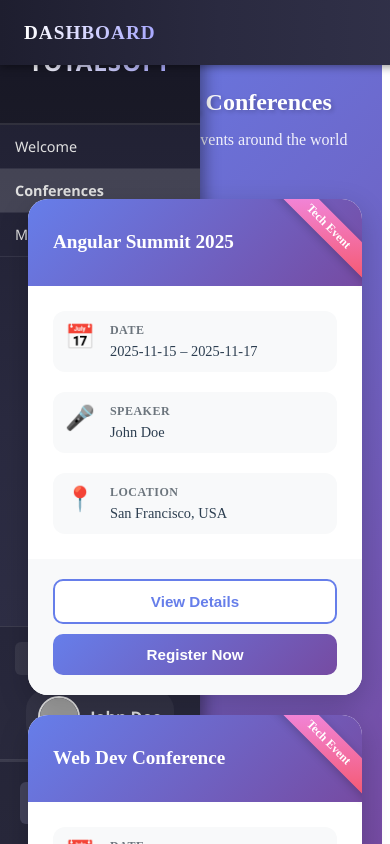
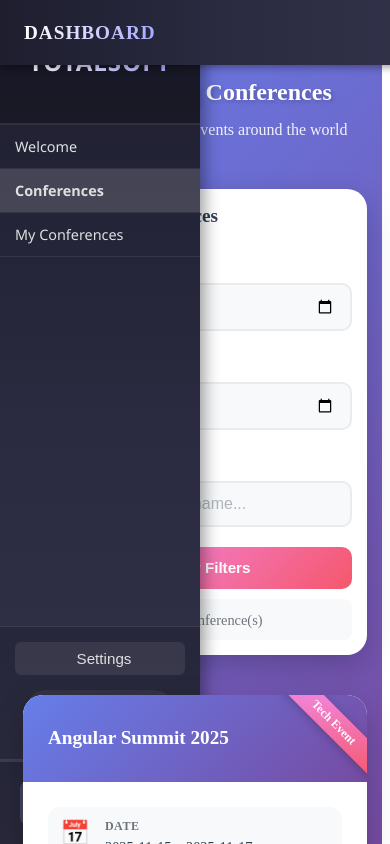
Before and after one commit to FeliciaMM/Angular, an Angular app in the folder my-first-project/: page /pages/conferences in a window 390 px wide. Shown: the top 844 px of the page. Built offline with nearby package versions, Linux system fonts and the light colour scheme; grey boxes are pictures that could not be loaded.

Commit message:
filtre faine

```diff
--- a/my-first-project/src/app/pages/conferences/conferences.html
+++ b/my-first-project/src/app/pages/conferences/conferences.html
@@ -1,22 +1,63 @@
-<!-- <h2>Upcoming Conferences</h2>
-
-<div *ngIf="isLoading">Loading conferences...</div>
-<div *ngIf="errorMessage">{{ errorMessage }}</div>
-
-<ul *ngIf="!isLoading && !errorMessage">
-  <li *ngFor="let conf of conferences" class="conference-card">
-    <strong>{{ conf.title }}</strong
-    ><br />
-    🗓️ {{ conf.startDate }} – {{ conf.endDate }}<br />
-    🎤 {{ conf.speaker }}<br />
-    📍 {{ conf.location }}
-  </li>
-</ul> -->
-
 <div class="conferences-container">
   <div class="header">
     <h1>🎯 Upcoming Conferences</h1>
     <p class="subtitle">Discover amazing tech events around the world</p>
+  </div>
+
+  <!-- Filters Section -->
+  <div class="filters-section" *ngIf="!isLoading && !errorMessage">
+    <h2 class="filters-title">🔍 Filter Conferences</h2>
+
+    <div class="filters-container">
+      <div class="filter-group">
+        <label for="startDate">
+          <span class="filter-icon">📅</span>
+          Start Date
+        </label>
+        <input
+          type="date"
+          id="startDate"
+          [(ngModel)]="filterStartDate"
+          (change)="applyFilters()"
+          class="filter-input">
+      </div>
+
+      <div class="filter-group">
+        <label for="endDate">
+          <span class="filter-icon">📅</span>
+          End Date
+        </label>
+        <input
+          type="date"
+          id="endDate"
+          [(ngModel)]="filterEndDate"
+          (change)="applyFilters()"
+          class="filter-input">
+      </div>
+
+      <div class="filter-group">
+        <label for="speaker">
+          <span class="filter-icon">🎤</span>
+          Speaker
+        </label>
+        <input
+          type="text"
+          id="speaker"
+          [(ngModel)]="filterSpeaker"
+          (input)="applyFilters()"
+          placeholder="Search by speaker name..."
+          class="filter-input">
+      </div>
+
+      <div class="filter-actions">
+        <button class="clear-filters-btn" (click)="clearFilters()">
+          ✖️ Clear Filters
+        </button>
+        <div class="results-count">
+          Found: <strong>{{ filteredConferences.length }}</strong> conference(s)
+        </div>
+      </div>
+    </div>
   </div>
 
   <!-- Loading State -->
@@ -29,12 +70,12 @@
   <div *ngIf="errorMessage" class="error-container">
     <div class="error-icon">⚠️</div>
     <p>{{ errorMessage }}</p>
-    <button class="retry-btn" (click)="ngOnInit()">Try Again</button>
+    <button class="retry-btn" (click)="loadConferences()">Try Again</button>
   </div>
 
   <!-- Conferences Grid -->
-  <div *ngIf="!isLoading && !errorMessage && conferences.length > 0" class="conferences-grid">
-    <div *ngFor="let conf of conferences" class="conference-card">
+  <div *ngIf="!isLoading && !errorMessage && filteredConferences.length > 0" class="conferences-grid">
+    <div *ngFor="let conf of filteredConferences" class="conference-card">
       <div class="card-ribbon">Tech Event</div>
 
       <div class="card-header">
@@ -74,10 +115,14 @@
     </div>
   </div>
 
-  <!-- Empty State -->
-  <div *ngIf="!isLoading && !errorMessage && conferences.length === 0" class="empty-state">
+  <!-- Empty State / No Results -->
+  <div *ngIf="!isLoading && !errorMessage && filteredConferences.length === 0" class="empty-state">
     <div class="empty-icon">📭</div>
-    <h3>No Conferences Available</h3>
-    <p>Check back later for upcoming events!</p>
+    <h3>No Conferences Found</h3>
+    <p *ngIf="conferences.length > 0">Try adjusting your filters</p>
+    <p *ngIf="conferences.length === 0">Check back later for upcoming events!</p>
+    <button *ngIf="conferences.length > 0" class="clear-filters-btn" (click)="clearFilters()">
+      Clear Filters
+    </button>
   </div>
 </div>
--- a/my-first-project/src/app/pages/conferences/conferences.scss
+++ b/my-first-project/src/app/pages/conferences/conferences.scss
@@ -1,24 +1,5 @@
-// h2 {
-//   color: #3f51b5;
-//   margin-bottom: 1rem;
-// }
-
-// ul {
-//   list-style-type: none;
-//   padding: 0;
-// }
-
-// .conference-card {
-//   background: #f9f9f9;
-//   margin: 0.75rem 0;
-//   padding: 1rem;
-//   border-radius: 10px;
-//   box-shadow: 0 2px 4px rgba(0, 0, 0, 0.1);
-// }
-
-
-
 .conferences-container {
+  margin-left: 250px; // Ajustează după lățimea sidebar-ului tău (240px, 250px, etc.)
   padding: 100px 40px 40px 40px;
   min-height: 100vh;
   background: linear-gradient(135deg, #667eea 0%, #764ba2 100%);
@@ -42,6 +23,111 @@
     color: rgba(255, 255, 255, 0.9);
     font-size: 1.2rem;
     margin: 0;
+  }
+}
+
+// Filters Section
+.filters-section {
+  background: white;
+  border-radius: 20px;
+  padding: 30px;
+  margin-bottom: 40px;
+  box-shadow: 0 10px 30px rgba(0, 0, 0, 0.2);
+  animation: fadeInUp 0.8s ease;
+
+  .filters-title {
+    color: #2c3e50;
+    font-size: 1.5rem;
+    font-weight: 700;
+    margin: 0 0 25px 0;
+  }
+
+  .filters-container {
+    display: grid;
+    grid-template-columns: repeat(auto-fit, minmax(220px, 1fr));
+    gap: 20px;
+    align-items: end;
+
+    .filter-group {
+      display: flex;
+      flex-direction: column;
+      gap: 8px;
+
+      label {
+        color: #2c3e50;
+        font-weight: 600;
+        font-size: 0.9rem;
+        display: flex;
+        align-items: center;
+        gap: 8px;
+
+        .filter-icon {
+          font-size: 1.2rem;
+        }
+      }
+
+      .filter-input {
+        padding: 12px 15px;
+        border: 2px solid #e9ecef;
+        border-radius: 10px;
+        font-size: 1rem;
+        transition: all 0.3s ease;
+        background: #f8f9fa;
+
+        &:focus {
+          outline: none;
+          border-color: #667eea;
+          background: white;
+          box-shadow: 0 0 0 3px rgba(102, 126, 234, 0.1);
+        }
+
+        &::placeholder {
+          color: #adb5bd;
+        }
+      }
+    }
+
+    .filter-actions {
+      display: flex;
+      flex-direction: column;
+      gap: 10px;
+
+      .clear-filters-btn {
+        background: linear-gradient(135deg, #f093fb 0%, #f5576c 100%);
+        color: white;
+        border: none;
+        padding: 12px 20px;
+        border-radius: 10px;
+        font-size: 0.95rem;
+        font-weight: 600;
+        cursor: pointer;
+        transition: all 0.3s ease;
+        white-space: nowrap;
+
+        &:hover {
+          transform: translateY(-2px);
+          box-shadow: 0 5px 15px rgba(245, 87, 108, 0.4);
+        }
+
+        &:active {
+          transform: translateY(0);
+        }
+      }
+
+      .results-count {
+        text-align: center;
+        color: #6c757d;
+        font-size: 0.9rem;
+        padding: 10px;
+        background: #f8f9fa;
+        border-radius: 8px;
+
+        strong {
+          color: #667eea;
+          font-size: 1.1rem;
+        }
+      }
+    }
   }
 }
 
@@ -268,6 +354,24 @@
   p {
     font-size: 1.2rem;
     opacity: 0.9;
+    margin-bottom: 20px;
+  }
+
+  .clear-filters-btn {
+    background: white;
+    color: #667eea;
+    border: none;
+    padding: 12px 30px;
+    border-radius: 25px;
+    font-size: 1rem;
+    font-weight: 600;
+    cursor: pointer;
+    transition: all 0.3s ease;
+
+    &:hover {
+      transform: translateY(-2px);
+      box-shadow: 0 5px 20px rgba(255, 255, 255, 0.3);
+    }
   }
 }
 
@@ -321,8 +425,23 @@
 }
 
 // Responsive Design
+@media (max-width: 1024px) {
+  .conferences-container {
+    margin-left: 200px;
+  }
+
+  .filters-section .filters-container {
+    grid-template-columns: repeat(2, 1fr);
+
+    .filter-actions {
+      grid-column: span 2;
+    }
+  }
+}
+
 @media (max-width: 768px) {
   .conferences-container {
+    margin-left: 0;
     padding: 80px 20px 20px 20px;
   }
 
@@ -332,6 +451,18 @@
 
   .header .subtitle {
     font-size: 1rem;
+  }
+
+  .filters-section {
+    padding: 20px;
+
+    .filters-container {
+      grid-template-columns: 1fr;
+
+      .filter-actions {
+        grid-column: 1;
+      }
+    }
   }
 
   .conferences-grid {
@@ -349,8 +480,20 @@
 }
 
 @media (max-width: 480px) {
+  .conferences-container {
+    padding: 70px 15px 15px 15px;
+  }
+
   .header h1 {
     font-size: 1.5rem;
+  }
+
+  .filters-section {
+    padding: 15px;
+
+    .filters-title {
+      font-size: 1.2rem;
+    }
   }
 
   .conference-card {
@@ -370,4 +513,20 @@
       }
     }
   }
+
+  .empty-state {
+    padding: 60px 15px;
+
+    .empty-icon {
+      font-size: 3rem;
+    }
+
+    h3 {
+      font-size: 1.5rem;
+    }
+
+    p {
+      font-size: 1rem;
+    }
+  }
 }
--- a/my-first-project/src/app/pages/conferences/conferences.ts
+++ b/my-first-project/src/app/pages/conferences/conferences.ts
@@ -1,3 +1,35 @@
+// // import { Component, OnInit } from '@angular/core';
+// // import { ConferenceService, Conference } from '../../services/conferences.service';
+
+// // @Component({
+// //   standalone: false,
+// //   selector: 'app-conferences',
+// //   templateUrl: './conferences.html',
+// //   styleUrls: ['./conferences.scss'],
+// // })
+// // export class ConferencesComponent implements OnInit {
+// //   conferences: Conference[] = [];
+// //   isLoading = true;
+// //   errorMessage = '';
+
+// //   constructor(private conferenceService: ConferenceService) {}
+
+// //   ngOnInit(): void {
+// //     this.conferenceService.getConferences().subscribe({
+// //       next: (data) => {
+// //         this.conferences = data.conferences;
+// //         this.isLoading = false;
+// //       },
+// //       error: (error) => {
+// //         this.errorMessage = 'Error loading conferences';
+// //         console.error(error);
+// //         this.isLoading = false;
+// //       },
+// //     });
+// //   }
+// // }
+
+
 // import { Component, OnInit } from '@angular/core';
 // import { ConferenceService, Conference } from '../../services/conferences.service';
 
@@ -15,14 +47,21 @@
 //   constructor(private conferenceService: ConferenceService) {}
 
 //   ngOnInit(): void {
+//     this.loadConferences();
+//   }
+
+//   loadConferences(): void {
+//     this.isLoading = true;
+//     this.errorMessage = '';
+
 //     this.conferenceService.getConferences().subscribe({
 //       next: (data) => {
 //         this.conferences = data.conferences;
 //         this.isLoading = false;
 //       },
 //       error: (error) => {
-//         this.errorMessage = 'Error loading conferences';
-//         console.error(error);
+//         this.errorMessage = 'Error loading conferences. Please try again.';
+//         console.error('Error loading conferences:', error);
 //         this.isLoading = false;
 //       },
 //     });
@@ -41,8 +80,14 @@ import { ConferenceService, Conference } from '../../services/conferences.servic
 })
 export class ConferencesComponent implements OnInit {
   conferences: Conference[] = [];
+  filteredConferences: Conference[] = [];
   isLoading = true;
   errorMessage = '';
+
+  // Filtre
+  filterStartDate: string = '';
+  filterEndDate: string = '';
+  filterSpeaker: string = '';
 
   constructor(private conferenceService: ConferenceService) {}
 
@@ -57,6 +102,7 @@ export class ConferencesComponent implements OnInit {
     this.conferenceService.getConferences().subscribe({
       next: (data) => {
         this.conferences = data.conferences;
+        this.filteredConferences = data.conferences;
         this.isLoading = false;
       },
       error: (error) => {
@@ -66,4 +112,29 @@ export class ConferencesComponent implements OnInit {
       },
     });
   }
+
+  applyFilters(): void {
+    this.filteredConferences = this.conferences.filter(conf => {
+      // Filter by start date - conferința trebuie să înceapă după data selectată
+      const matchesStartDate = !this.filterStartDate ||
+        conf.startDate >= this.filterStartDate;
+
+      // Filter by end date - conferința trebuie să se termine înainte de data selectată
+      const matchesEndDate = !this.filterEndDate ||
+        conf.endDate <= this.filterEndDate;
+
+      // Filter by speaker - căutare case-insensitive
+      const matchesSpeaker = !this.filterSpeaker ||
+        conf.speaker.toLowerCase().includes(this.filterSpeaker.toLowerCase());
+
+      return matchesStartDate && matchesEndDate && matchesSpeaker;
+    });
+  }
+
+  clearFilters(): void {
+    this.filterStartDate = '';
+    this.filterEndDate = '';
+    this.filterSpeaker = '';
+    this.filteredConferences = this.conferences;
+  }
 }
```
Also changed, not shown: my-first-project/src/app/app-module.ts (+48 -11 lines), 1 other file (tests, documents, lock files or other folders).
